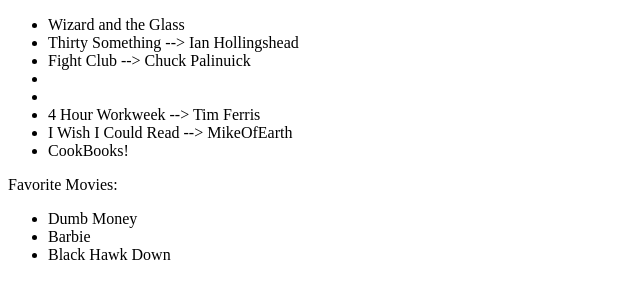
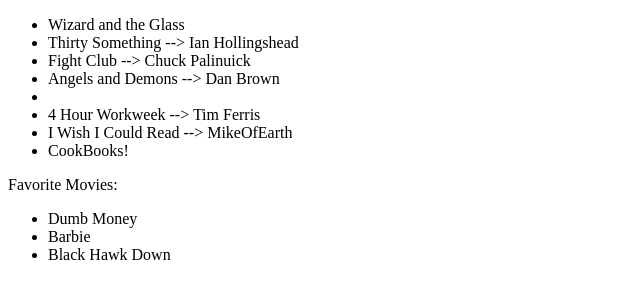
Before and after one commit to VanLance/github-collab-demo, a plain HTML site: page index.html in a window 1280 px wide. Shown: the part 418-716 px from the top of the page, without its empty margins (0-640 px from the left). Drawn offline with Linux system fonts and the light colour scheme.

Commit message:
Kevin Garcia | Added Angels and Demons

```diff
--- a/index.html
+++ b/index.html
@@ -15,7 +15,7 @@
     <li>Wizard and the Glass</li>
     <li>Thirty Something --> Ian Hollingshead</li>
     <li>Fight Club --> Chuck Palinuick</li>
-    <li></li>
+    <li>Angels and Demons --> Dan Brown</li>
     <li></li>
     <li>4 Hour Workweek --> Tim Ferris</li>
     <li>I Wish I Could Read --> MikeOfEarth</li>
```
